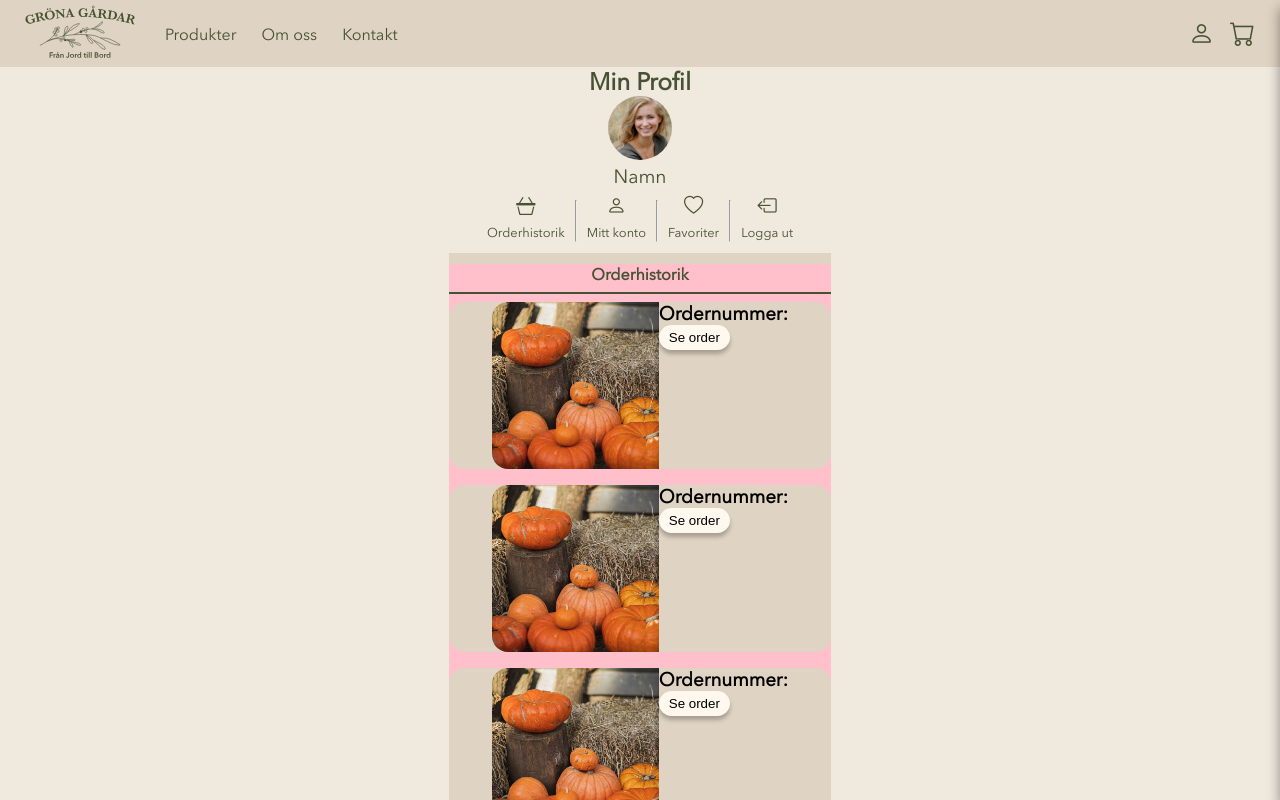
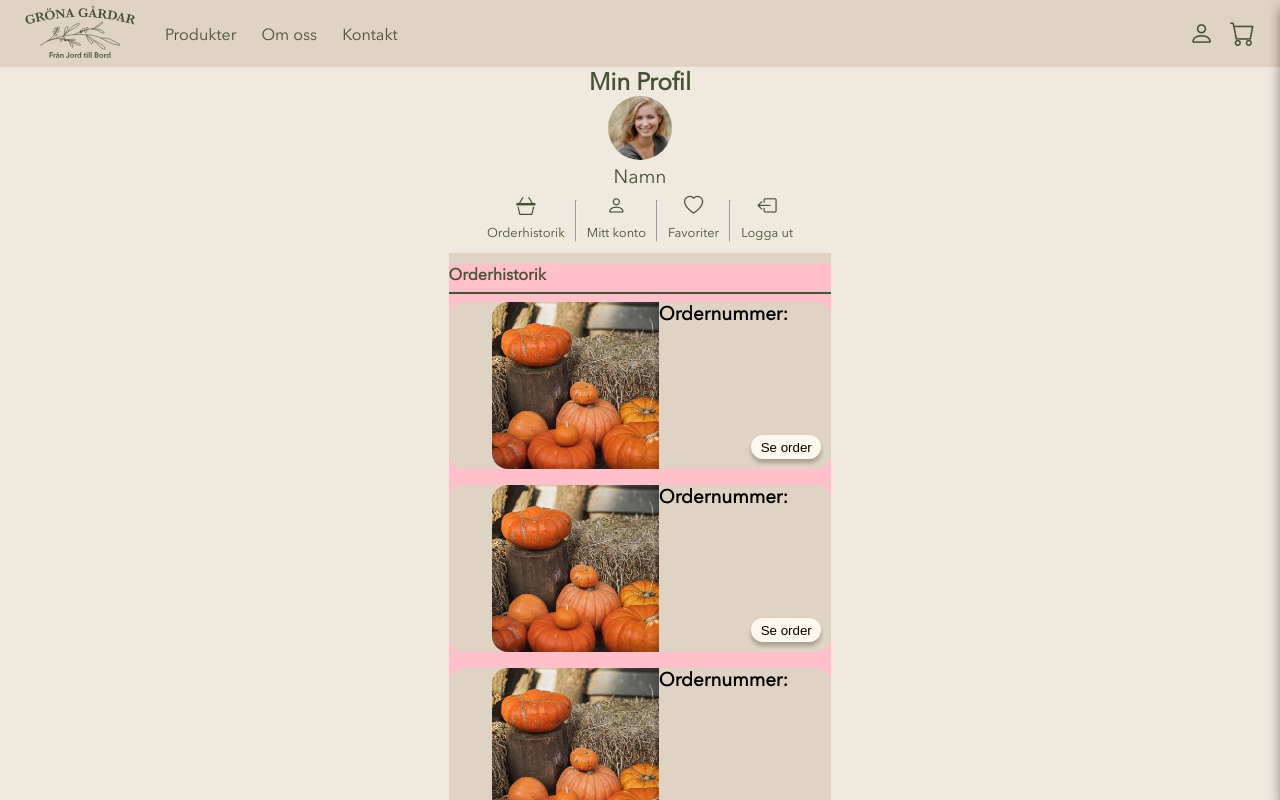
Before and after one commit to f1schhh/Grona-gardar, a Vue app: page /account in a window 1280 px wide. Shown: the top 800 px of the page. Built offline with nearby package versions, Linux system fonts and the light colour scheme.

Commit message:
ändrat till scoped

```diff
--- a/src/views/AccountView.vue
+++ b/src/views/AccountView.vue
@@ -1,17 +1,17 @@
 <script></script>
 
-<style setup>
+<style scoped>
 main {
     display: flex;
     flex-direction: column;
     /* flex-wrap: wrap; */
     row-gap: 0.7rem;
     background-color: var(--dark-beige);
-    text-align: center;
 }
 
 #profileInfo {
     background-color: var(--mid-beige);
+    text-align: center;
 }
 
 #orderHistory {
@@ -92,11 +92,11 @@ button:hover {
 
 /* Knapp för varukorg */
 
-button_seeOrder_div {
+/* button_seeOrder_div {
     display: flex;
     justify-content: flex-end;
     align-items: flex-end;
-}
+} */
 
 .button_seeOrder {
 
@@ -107,10 +107,11 @@ button_seeOrder_div {
     border: 0;
     text-align: center;
     border-radius: 19px;
-    padding: 0.6rem;
+    padding: 0.3rem 0.6rem;
     box-shadow: 0 4px 4px 0 rgba(0, 0, 0, 0.25);
-    padding: 5px 10px;
-
+    position: absolute;
+    right: 10px;
+    bottom: 10px;
 }
 
 .orderHistory_list {
@@ -135,6 +136,7 @@ button_seeOrder_div {
     border-bottom-left-radius: 1rem;
     border-bottom-right-radius: 1rem;
     padding: 0rem 2.7rem;
+    position: relative;
 }
 
 @media screen and (max-width: 385px) {
```
